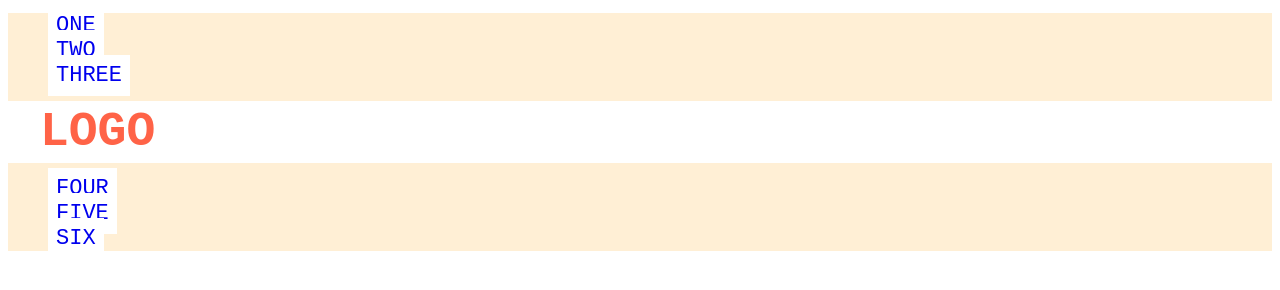
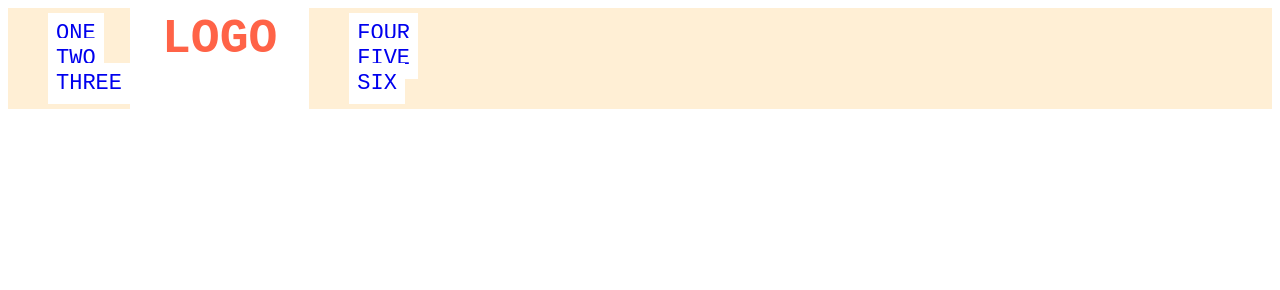
Before and after one commit to antonioedeltoro/flex, a plain HTML site: page 02-flex-header/index.html in a window 1280 px wide. Drawn offline with Linux system fonts and the light colour scheme.

Commit message:
updated code

```diff
--- a/02-flex-header/style.css
+++ b/02-flex-header/style.css
@@ -1,6 +1,9 @@
 .header  {
     font-family: monospace;
     background: papayawhip;
+    display: flex;
+
+
   }
 
   .logo {
@@ -14,6 +17,7 @@
   ul {
     /* this removes the dots on the list items*/
     list-style-type: none;
+    padding: auto;
   }
 
   a {
```
